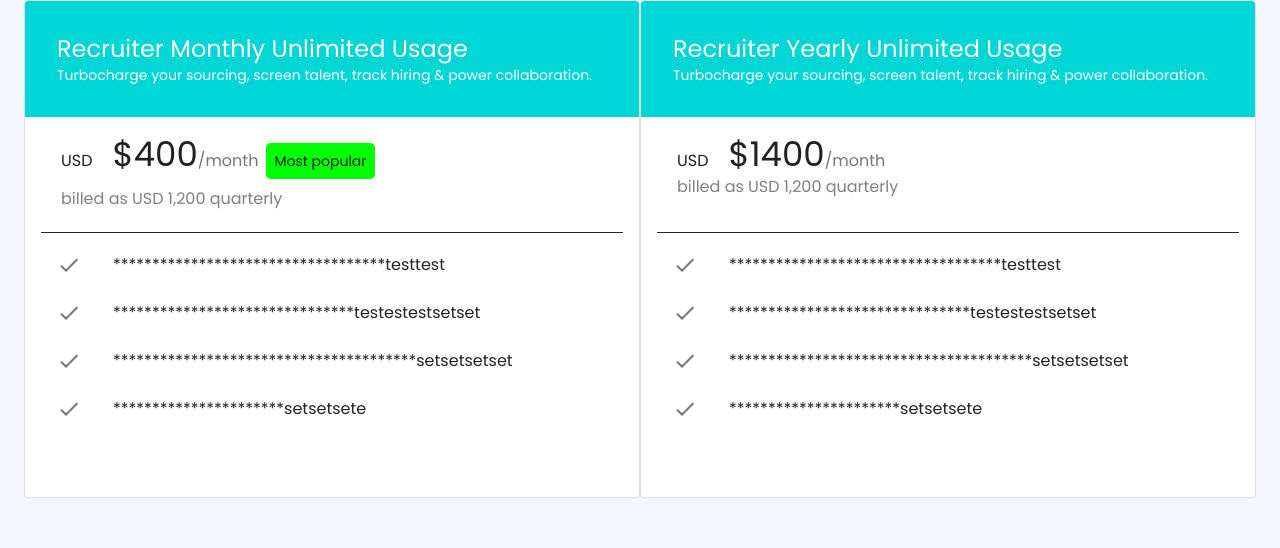
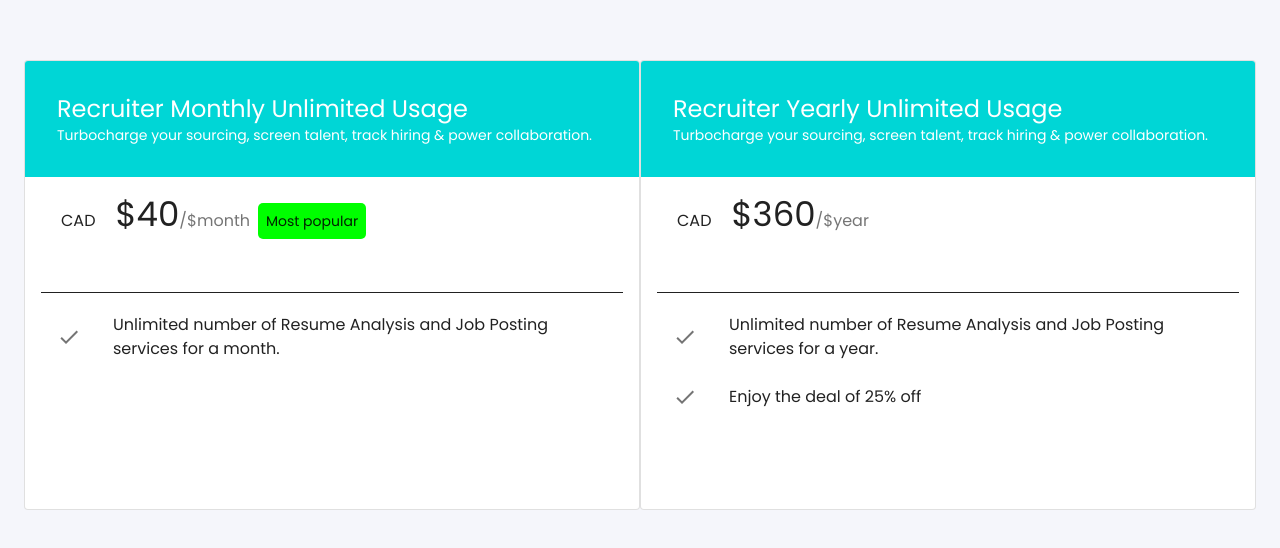
Before and after one commit to takeramagan/Smart-Match, a Next.js app: page /pricing in a window 1280 px wide. Shown: the top 548 px of the page. Built offline with nearby package versions, Linux system fonts and the light colour scheme.

Commit message:
content change for the price display

```diff
--- a/src/constant/constant.js
+++ b/src/constant/constant.js
@@ -25,12 +25,10 @@ export const tiers = [
     title: 'Recruiter Monthly Unlimited Usage',
     titleSubHeader: "Turbocharge your sourcing, screen talent, track hiring & power collaboration.",
     subheader: 'Most popular',
-    price: '400',
+    price: '40',
+    period: 'month',
     description: [
-      '***********************************testtest',
-      '*******************************testestestsetset',
-      '***************************************setsetsetset',
-      '**********************setsetsete',
+      'Unlimited number of Resume Analysis and Job Posting services for a month.'
     ],
     buttonText: 'Buy',
     buttonVariant: 'contained',
@@ -39,12 +37,11 @@ export const tiers = [
   {
     title: 'Recruiter Yearly Unlimited Usage',
     titleSubHeader: "Turbocharge your sourcing, screen talent, track hiring & power collaboration.",
-    price: '1400',
+    price: '360',
+    period: 'year',
     description: [
-      '***********************************testtest',
-      '*******************************testestestsetset',
-      '***************************************setsetsetset',
-      '**********************setsetsete',
+      'Unlimited number of Resume Analysis and Job Posting services for a year.',
+      'Enjoy the deal of 25% off',
     ],
     buyButton: <div id='product-component-1640830557448' />
   },
--- a/src/features/pricingPage/pricingSection.js
+++ b/src/features/pricingPage/pricingSection.js
@@ -147,6 +147,7 @@ export default function PricingSection(props) {
     return (
         // Grid section shows available options
         <div style={{margin: 'auto'}}>
+            <br/><br/><br/>
             <Grid container spacing={0} alignItems="stretch">
                 {props.tiers.map((tier) => (
                     // Enterprise card is full width at sm breakpoint
@@ -159,7 +160,6 @@ export default function PricingSection(props) {
                     >
                         <Card variant="outlined" style={{height: "100%", position: "relative"}}>
                             {/* Card header section */}
-
                             <CardHeader
                                 title={tier.title}
                                 titleTypographyProps={{align: "left"}}
@@ -224,14 +224,14 @@ export default function PricingSection(props) {
                                         >
                                             <Typography component="body1" variant="body1" color="textPrimary"
                                                         display="inline" style={{marginInline: "20px"}}>
-                                                USD
+                                                CAD
                                             </Typography>
                                             <Typography component="h4" variant="h4" color="textPrimary"
                                                         display="inline">
                                                 ${tier.price}
                                             </Typography>
                                             <Typography variant="body1" color="textSecondary" display="inline">
-                                                /month
+                                                /${tier.period}
                                             </Typography>
                                             {tier.subheader === undefined ? null :
                                                 <Box component="span" p={1} m={1}
@@ -240,15 +240,15 @@ export default function PricingSection(props) {
                                                 </Box>
                                             }
                                         </Box>
-                                        <Typography component="paragraph" variant="body1"
-                                                    style={{color: "grey", marginInline: "20px"}}>
-                                            billed as USD 1,200 quarterly
-                                        </Typography>
+                                        {/*<Typography component="paragraph" variant="body1"*/}
+                                        {/*            style={{color: "grey", marginInline: "20px"}}>*/}
+                                        {/*    /!*billed as CAD 1,200 quarterly*!/*/}
+                                        {/*</Typography>*/}
                                     </Box>
                                 }
 
                                 {/* Card content section 2*/}
-                                <List>
+                                <List style={{height: 160}}>
                                     {tier.description.map((line) => (
                                         <ListItem key={line} variant="subtitle1">
                                             <ListItemIcon>
--- a/src/pages/pricing.js
+++ b/src/pages/pricing.js
@@ -1,8 +1,8 @@
 import {Container} from '@material-ui/core';
 
 import PricingSection from "../features/pricingPage/pricingSection";
-import {PromoSection} from "../features/pricingPage/promoSection";
-import {PromoDialog} from "../features/pricingPage/promoDialog";
+// import {PromoSection} from "../features/pricingPage/promoSection";
+// import {PromoDialog} from "../features/pricingPage/promoDialog";
 
 import {tiers} from "../constant/constant";
 
```
